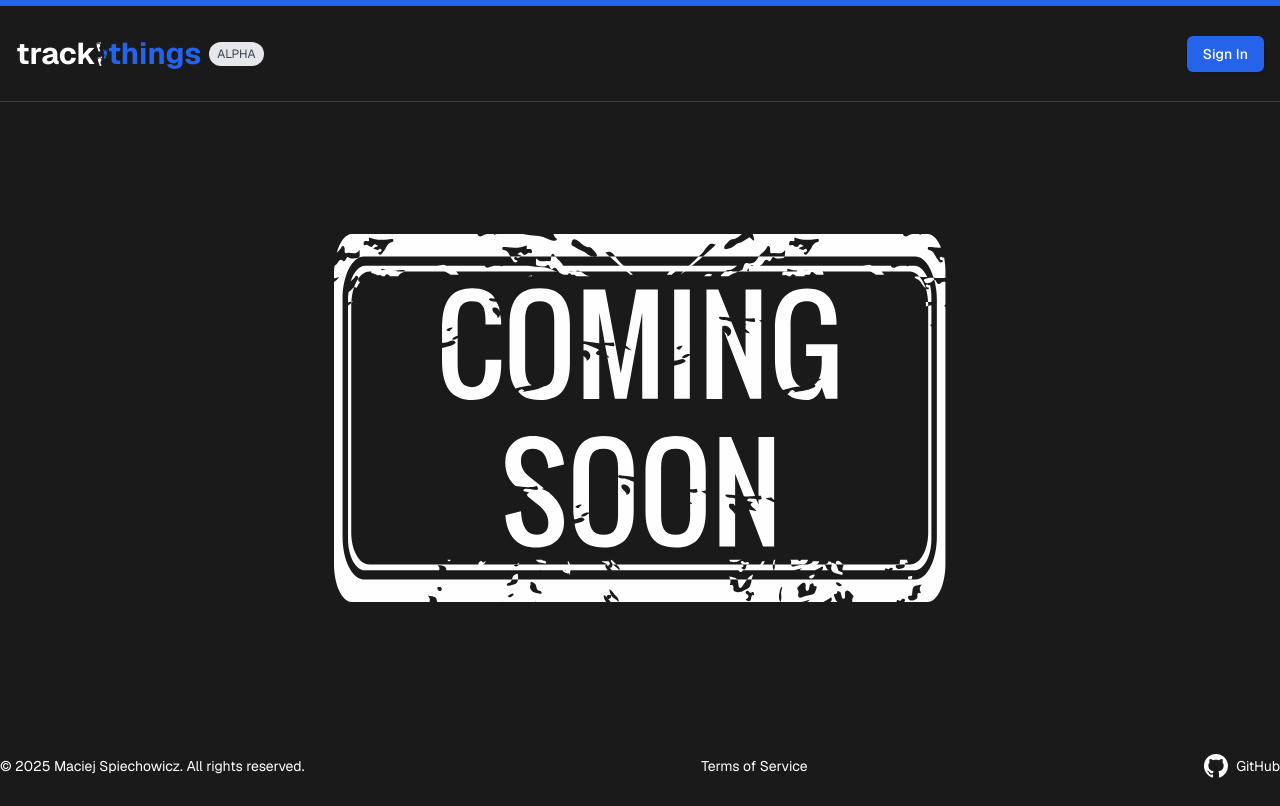
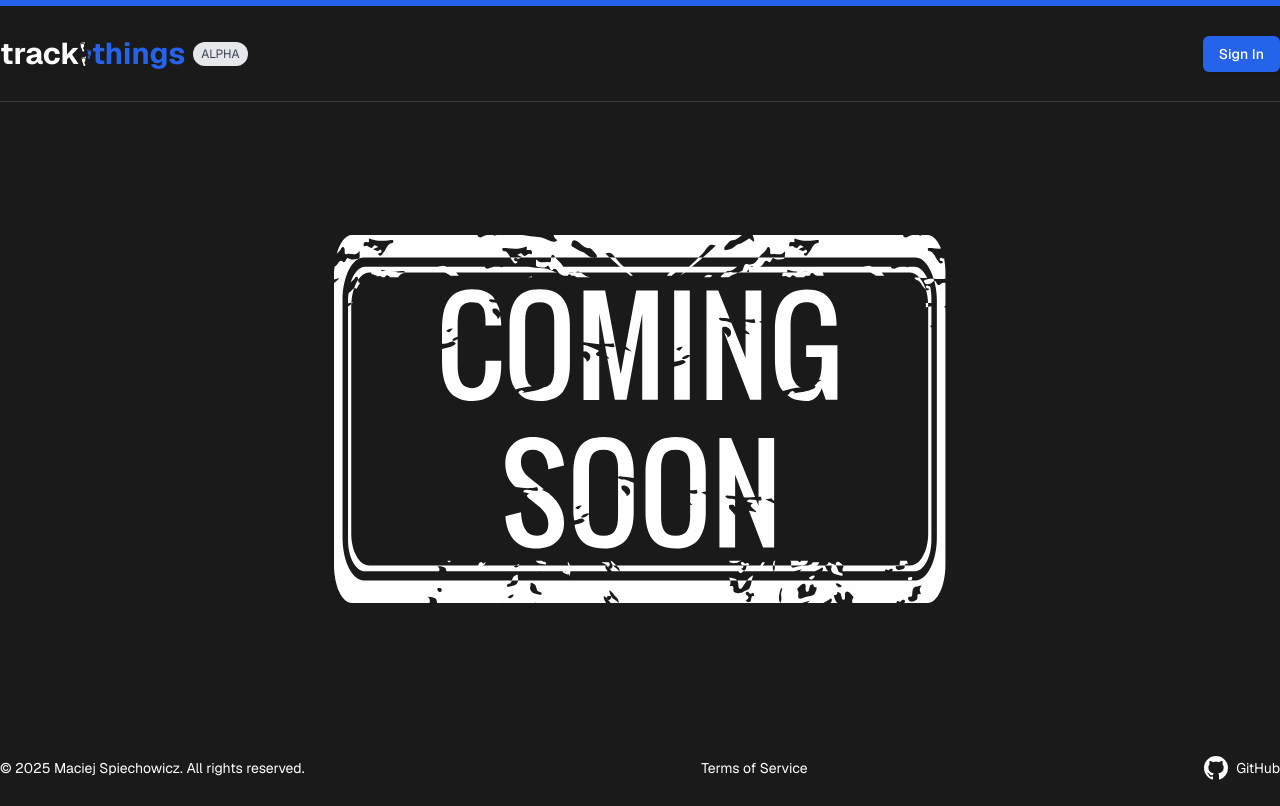
Before and after one commit to MSpiechowicz/track-things, a Next.js app: page / in a window 1280 px wide. Built offline with nearby package versions, Linux system fonts and the light colour scheme.

Commit message:
Adjusting the margin and padding of the elements

```diff
--- a/src/app/layout.tsx
+++ b/src/app/layout.tsx
@@ -15,15 +15,17 @@ export default function RootLayout({ children }: Readonly<{ children: React.Reac
   return (
     <html
       lang="en"
-      className={`${GeistSans.variable} h-[100%] bg-[#1A1A1A]`}
+      className={`${GeistSans.variable} min-h-[100dvh] bg-[#1A1A1A]`}
       suppressHydrationWarning
       suppressContentEditableWarning
     >
-      <body className="h-[100%]">
+      <body className="flex min-h-[100dvh] flex-col">
         <Separator />
-        <div className="mx-auto h-[100%] max-w-7xl px-6 xl:px-0">
+        <div className="mx-auto flex w-full max-w-7xl flex-1 flex-col px-6 xl:px-0">
           <Navigation />
-          {children}
+          <div className="flex flex-1 flex-col">
+            {children}
+          </div>
           <Footer />
         </div>
       </body>
--- a/src/app/page.tsx
+++ b/src/app/page.tsx
@@ -2,7 +2,7 @@ import Image from "next/image";
 
 export default function HomePage() {
   return (
-    <main className="flex min-h-[calc(100%-168px)] flex-col items-center justify-center text-white">
+    <main className="flex h-full flex-1 flex-col items-center justify-center text-white">
       <Image
         src="/coming-soon.svg"
         alt="Coming Soon"
--- a/src/components/Footer.tsx
+++ b/src/components/Footer.tsx
@@ -3,8 +3,8 @@ import Link from "next/link";
 
 export default function Footer() {
   return (
-    <footer className="flex h-[64px] items-center justify-center text-white">
-      <div className="container mx-auto mb-6 flex flex-col justify-between gap-3 text-sm md:mb-0 md:flex-row md:items-center md:gap-0">
+    <footer className="flex h-[64px] items-center justify-center text-white mb-8 md:mb-0">
+      <div className="container mx-auto flex flex-col justify-between gap-3 text-sm md:flex-row md:items-center md:gap-0">
         <p className="order-3 md:order-1">© 2025 Maciej Spiechowicz. All rights reserved.</p>
         <Link href="/terms-of-service" className="order-1 hover:underline md:order-2">
           Terms of Service
--- a/src/components/Navigation.tsx
+++ b/src/components/Navigation.tsx
@@ -4,7 +4,7 @@ import Link from "next/link";
 
 export default function Navigation() {
   return (
-    <nav className="flex h-[96px] items-center border-b border-white border-opacity-15 justify-between px-4">
+    <nav className="flex h-[96px] items-center border-b border-white border-opacity-15 justify-between">
       <Link href="/" className="flex flex-shrink-0 items-center">
         <div className="sm:hidden flex text-3xl font-bold">
           <span className="text-white">t</span>
```
